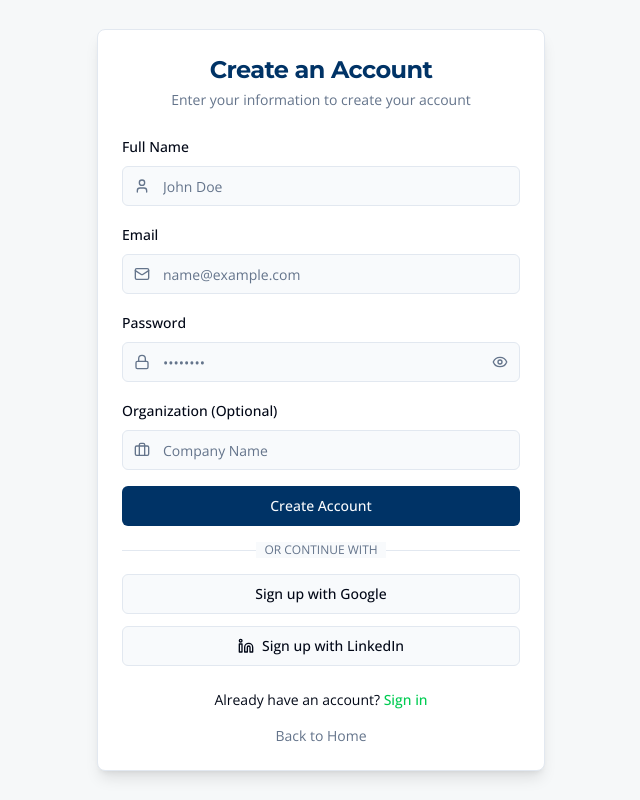
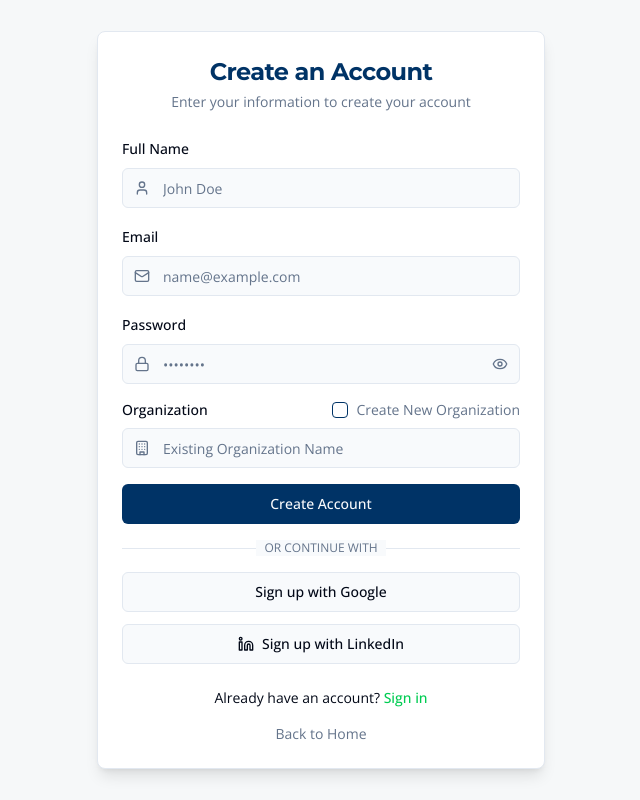
Before and after one commit to 6ogo/zenith-vault, a React (Vite) app: page /auth/signup in a window 1280 px wide. Shown: the whole page, without its empty margins (319-959 px from the left). Built offline with nearby package versions, Linux system fonts and the light colour scheme.

Commit message:
Fix: Badge variant type errors and add organization signup
Fixes type errors in integration and organization member cards.
Adds organization signup functionality with role-based authorization.

```diff
--- a/src/components/ui/badge.tsx
+++ b/src/components/ui/badge.tsx
@@ -1,3 +1,4 @@
+
 import * as React from "react"
 import { cva, type VariantProps } from "class-variance-authority"
 
@@ -15,6 +16,8 @@ const badgeVariants = cva(
         destructive:
           "border-transparent bg-destructive text-destructive-foreground hover:bg-destructive/80",
         outline: "text-foreground",
+        success:
+          "border-transparent bg-green-500 text-white hover:bg-green-600",
       },
     },
     defaultVariants: {
--- a/src/contexts/AuthContext.tsx
+++ b/src/contexts/AuthContext.tsx
@@ -11,7 +11,14 @@ type AuthContextType = {
   signIn: (email: string, password: string) => Promise<{ error: any | null }>;
   signInWithGoogle: () => Promise<{ error: any | null }>;
   signInWithLinkedIn: () => Promise<{ error: any | null }>;
-  signUp: (email: string, password: string, fullName: string, role: string, organization?: string) => Promise<{ error: any | null }>;
+  signUp: (
+    email: string,
+    password: string,
+    fullName: string,
+    role: string,
+    organization?: string,
+    isCreatingOrg?: boolean
+  ) => Promise<{ error: any | null }>;
   signOut: () => Promise<void>;
   resetPassword: (email: string) => Promise<{ error: any | null }>;
 };
@@ -88,13 +95,21 @@ export const AuthProvider = ({ children }: { children: React.ReactNode }) => {
     }
   };
 
-  const signUp = async (email: string, password: string, fullName: string, role: string, organization?: string) => {
+  const signUp = async (
+    email: string,
+    password: string,
+    fullName: string,
+    role: string,
+    organization?: string,
+    isCreatingOrg?: boolean
+  ) => {
     try {
       const userData = {
         full_name: fullName,
         role: role || null,
         organization: organization || null,
-        organization_status: organization ? 'pending' : null,
+        organization_status: organization ? (isCreatingOrg ? 'owner' : 'pending') : null,
+        is_organization_creator: isCreatingOrg || false,
       };
 
       const { error } = await supabase.auth.signUp({
@@ -104,6 +119,13 @@ export const AuthProvider = ({ children }: { children: React.ReactNode }) => {
           data: userData,
         },
       });
+
+      // If creating an organization and signup was successful, create the organization in DB
+      if (!error && isCreatingOrg && organization) {
+        // This will be handled by a database trigger upon user creation
+        console.log("Organization being created:", organization);
+      }
+
       return { error };
     } catch (error) {
       return { error };
--- a/src/pages/auth/SignUp.tsx
+++ b/src/pages/auth/SignUp.tsx
@@ -7,9 +7,10 @@ import { Input } from "@/components/ui/input";
 import { Label } from "@/components/ui/label";
 import { Select, SelectContent, SelectItem, SelectTrigger, SelectValue } from "@/components/ui/select";
 import { useToast } from "@/hooks/use-toast";
-import { Mail, User, Lock, EyeOff, Eye, Linkedin, Briefcase } from "lucide-react";
+import { Mail, User, Lock, EyeOff, Eye, Linkedin, Briefcase, Building } from "lucide-react";
 import { useAuth } from "@/contexts/AuthContext";
 import { Separator } from "@/components/ui/separator";
+import { Checkbox } from "@/components/ui/checkbox";
 
 const SignUp = () => {
   const [fullName, setFullName] = useState("");
@@ -17,6 +18,7 @@ const SignUp = () => {
   const [password, setPassword] = useState("");
   const [organization, setOrganization] = useState("");
   const [role, setRole] = useState("");
+  const [isCreatingOrg, setIsCreatingOrg] = useState(false);
   const [isLoading, setIsLoading] = useState(false);
   const [googleLoading, setGoogleLoading] = useState(false);
   const [linkedinLoading, setLinkedinLoading] = useState(false);
@@ -69,7 +71,7 @@ const SignUp = () => {
     setIsLoading(true);
 
     try {
-      const { error } = await signUp(email, password, fullName, role, organization);
+      const { error } = await signUp(email, password, fullName, role, organization, isCreatingOrg);
 
       if (error) {
         throw error;
@@ -77,7 +79,9 @@ const SignUp = () => {
 
       toast({
         title: "Success",
-        description: "Account created successfully! Please check your email for verification.",
+        description: isCreatingOrg
+          ? "Account and organization created successfully! Please check your email for verification."
+          : "Account created successfully! Please check your email for verification.",
       });
 
       // Redirect to login after successful signup
@@ -146,6 +150,8 @@ const SignUp = () => {
     { value: "sales", label: "Sales Representative" },
     { value: "service", label: "Customer Service" },
     { value: "marketing", label: "Marketing Manager" },
+    { value: "analyst", label: "Analyst" },
+    { value: "other", label: "Other Role" },
   ];
 
   return (
@@ -216,24 +222,53 @@ const SignUp = () => {
             </div>
 
             <div className="space-y-2">
-              <Label htmlFor="organization">Organization (Optional)</Label>
+              <div className="flex justify-between items-center">
+                <Label htmlFor="organization">Organization</Label>
+                <div className="flex items-center space-x-2">
+                  <Checkbox
+                    id="create-organization"
+                    checked={isCreatingOrg}
+                    onCheckedChange={(checked) => {
+                      setIsCreatingOrg(checked === true);
+                      if (checked === true) {
+                        setRole("admin");
+                      }
+                    }}
+                  />
+                  <label
+                    htmlFor="create-organization"
+                    className="text-sm text-muted-foreground cursor-pointer"
+                  >
+                    Create New Organization
+                  </label>
+                </div>
+              </div>
               <div className="relative">
-                <Briefcase className="absolute left-3 top-3 h-4 w-4 text-muted-foreground" />
+                <Building className="absolute left-3 top-3 h-4 w-4 text-muted-foreground" />
                 <Input
                   id="organization"
-                  placeholder="Company Name"
+                  placeholder={isCreatingOrg ? "New Organization Name" : "Existing Organization Name"}
                   value={organization}
                   onChange={(e) => setOrganization(e.target.value)}
                   className="pl-10"
                   disabled={isLoading}
                 />
               </div>
+              {isCreatingOrg && (
+                <p className="text-xs text-muted-foreground">
+                  You'll be the administrator of this new organization.
+                </p>
+              )}
             </div>
 
             {organization && (
               <div className="space-y-2">
                 <Label htmlFor="role">Role</Label>
-                <Select value={role} onValueChange={setRole} disabled={isLoading}>
+                <Select
+                  value={role}
+                  onValueChange={setRole}
+                  disabled={isLoading || (isCreatingOrg && role === "admin")}
+                >
                   <SelectTrigger id="role">
                     <SelectValue placeholder="Select your role" />
                   </SelectTrigger>
@@ -245,6 +280,11 @@ const SignUp = () => {
                     ))}
                   </SelectContent>
                 </Select>
+                {!isCreatingOrg && (
+                  <p className="text-xs text-muted-foreground">
+                    Your role will need to be approved by an organization administrator.
+                  </p>
+                )}
               </div>
             )}
 
```
